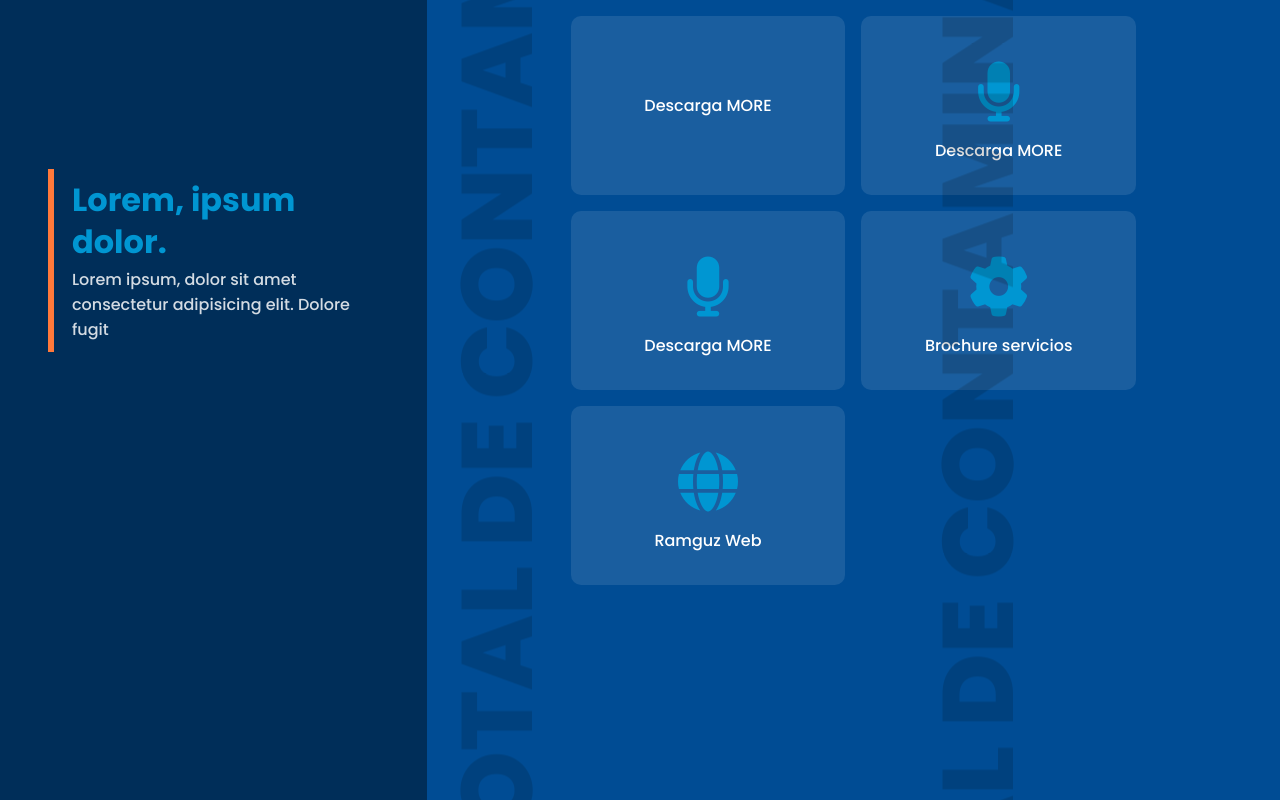
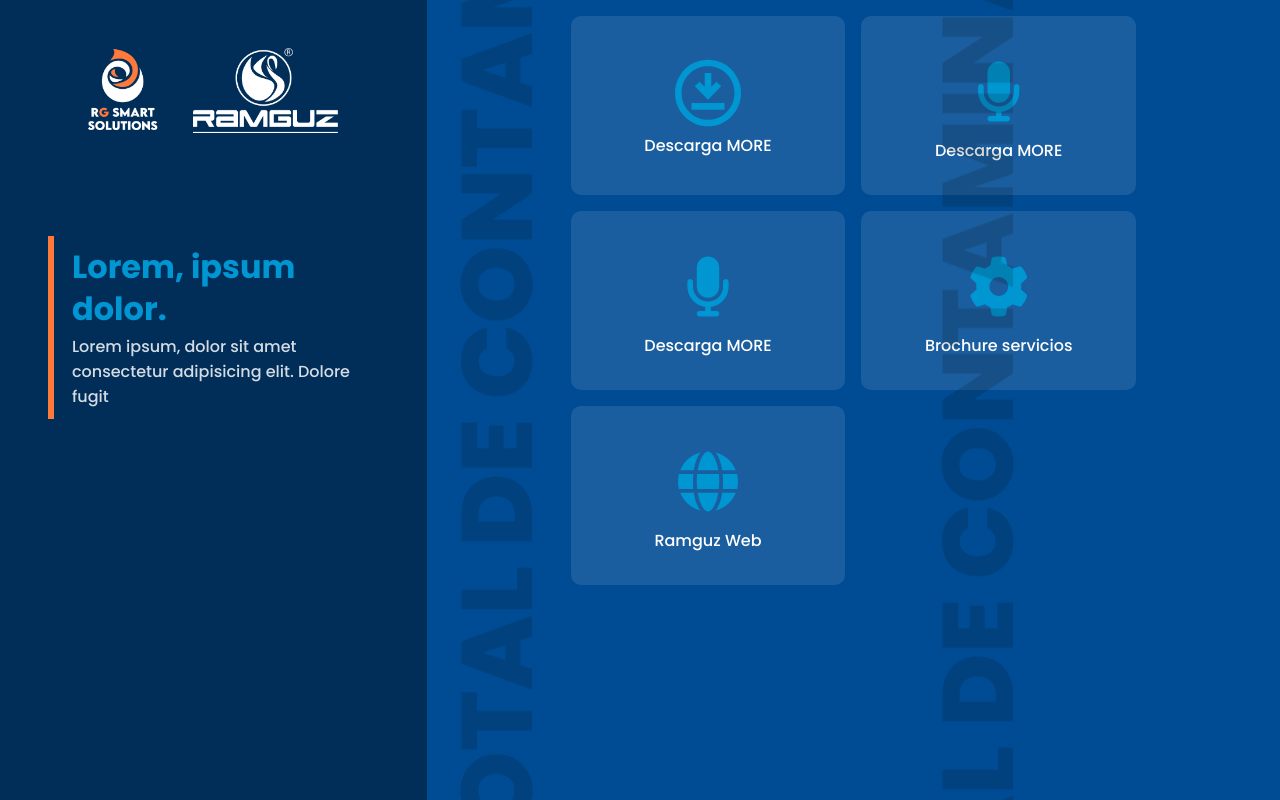
Before and after one commit to Geniorama/landing-expomantener-rg, a plain HTML site: page index.html in a window 1280 px wide. Drawn offline with Linux system fonts and the light colour scheme; the site is published under a folder, as on GitHub Pages, so addresses that start at the root find nothing.

Commit message:
fix: image routes

```diff
--- a/index.html
+++ b/index.html
@@ -14,7 +14,7 @@
     <main class="rg-main">
         <aside class="rg-sidebar">
             <div>
-                <img src="/img/logos-rg-ramguz.png" alt="" class="rg-logos">
+                <img src="./img/logos-rg-ramguz.png" alt="" class="rg-logos">
             </div>
 
             <div class="rg-intro-text">
@@ -35,7 +35,7 @@
 
             <div class="rg-grid-download-links">
                 <a href="#" class="rg-card-download-link">
-                    <img src="/img/material-symbols_download-for-offline-outline.svg" alt="" class="rg-icon">
+                    <img src="./img/material-symbols_download-for-offline-outline.svg" alt="" class="rg-icon">
                     <span class="rg-text">Descarga MORE</span>
                 </a>
 
```
